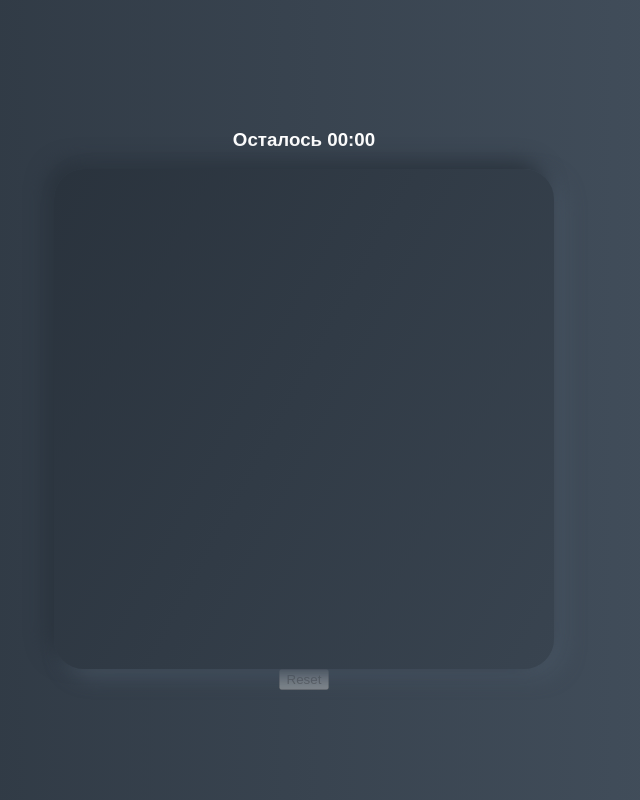
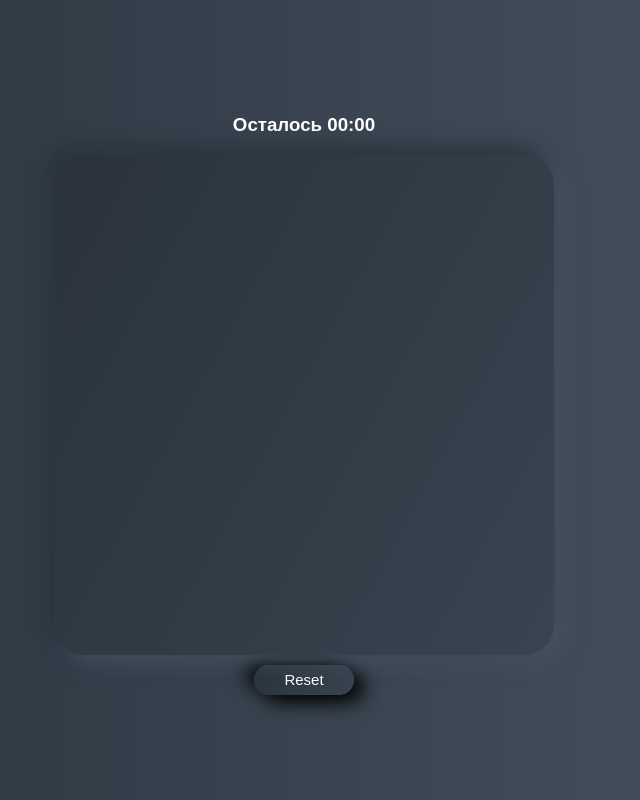
Before and after one commit to 1-aziat-1/resultIntensive5of5, a website built with Parcel: page aimGame/index.html in a window 1280 px wide. Shown: the part 1600-2400 px from the top of the page, without its empty margins (336-976 px from the left). Built offline with nearby package versions, Linux system fonts and the light colour scheme; a web font is replaced by a local one.

Commit message:
btn styles

```diff
--- a/aimGame/index.js
+++ b/aimGame/index.js
@@ -33,13 +33,7 @@ timeList.addEventListener('click', (event) => {
   }
 });
 
-resetBtn.addEventListener('click', () => {
-  score = 0;
-  time = constTime;
-  board.innerHTML = '';
-  timeEl.parentNode.classList.remove('hide');
-  startGame();
-});
+resetBtn.addEventListener('click', resetGame);
 
 board.addEventListener('click', event => {
   if (event.target.classList.contains('circle')) {
@@ -56,13 +50,19 @@ function startGame() {
   setTime(time);
 }
 
+function resetGame() {
+  score = 0;
+  time = constTime;
+  board.innerHTML = '';
+  timeEl.parentNode.classList.remove('hide');
+  startGame();
+}
+
 function decreaseTime() {
-  console.log(time);
   if (time === 0 ) {
     finishGame();
   } else {
     let current = --time;
-    console.log(current);
     if (current < 10) {
       current = '0' + current;
     }
--- a/aimGame/styles.css
+++ b/aimGame/styles.css
@@ -100,3 +100,15 @@ h1 {
   border-radius: 50%;
   cursor: pointer;
 }
+
+.btn-reset {
+  margin: 10px;
+  width: 100px;
+  height: 30px;
+  font-size: 15px;
+  border-radius: 30px;
+  color: #fff;
+  border: none;
+  background: linear-gradient(118.38deg, #29323c -4.6%, #485563 200.44%);
+  box-shadow: -8px -8px 20px #000, 10px 7px 20px #000;
+}
```
